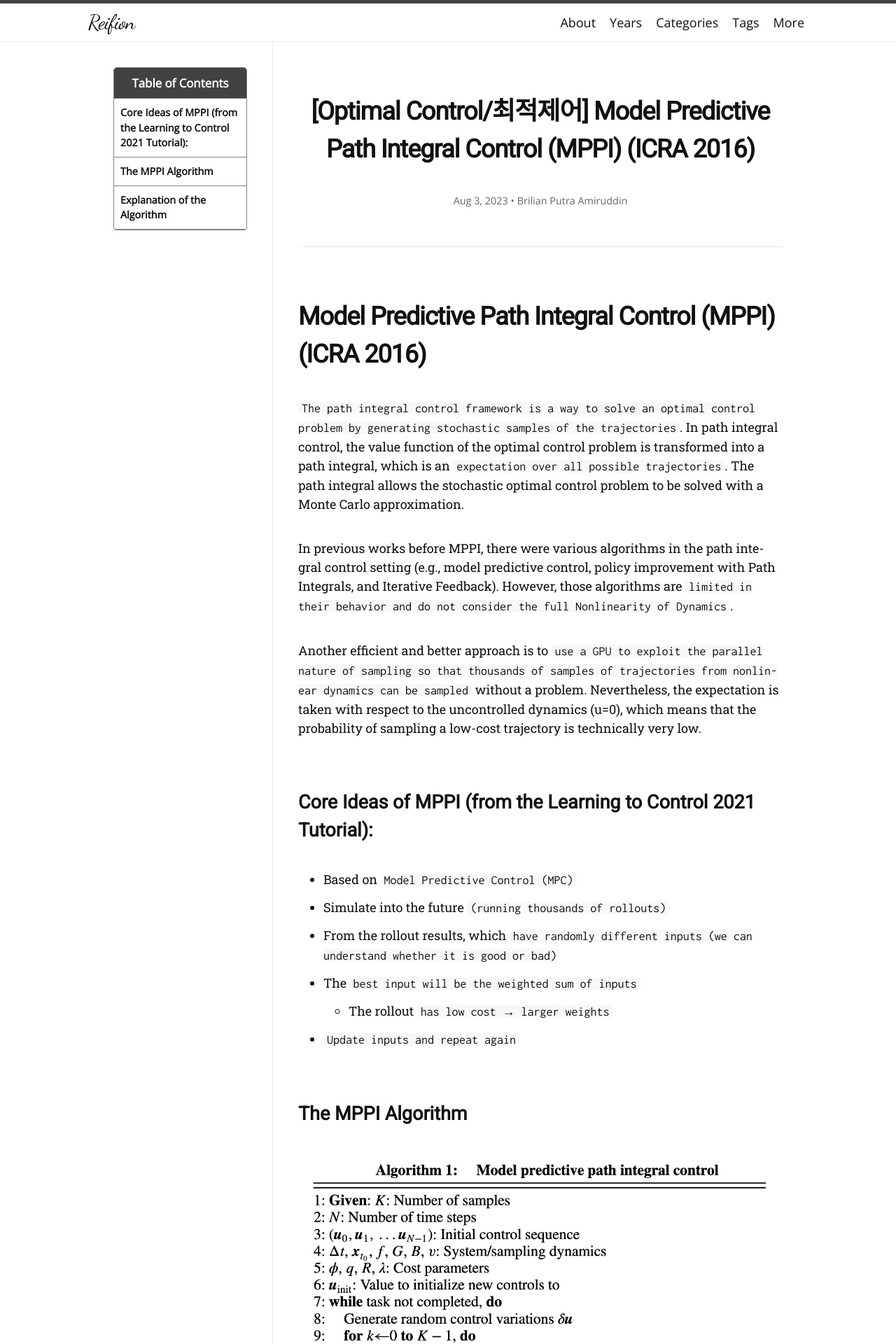
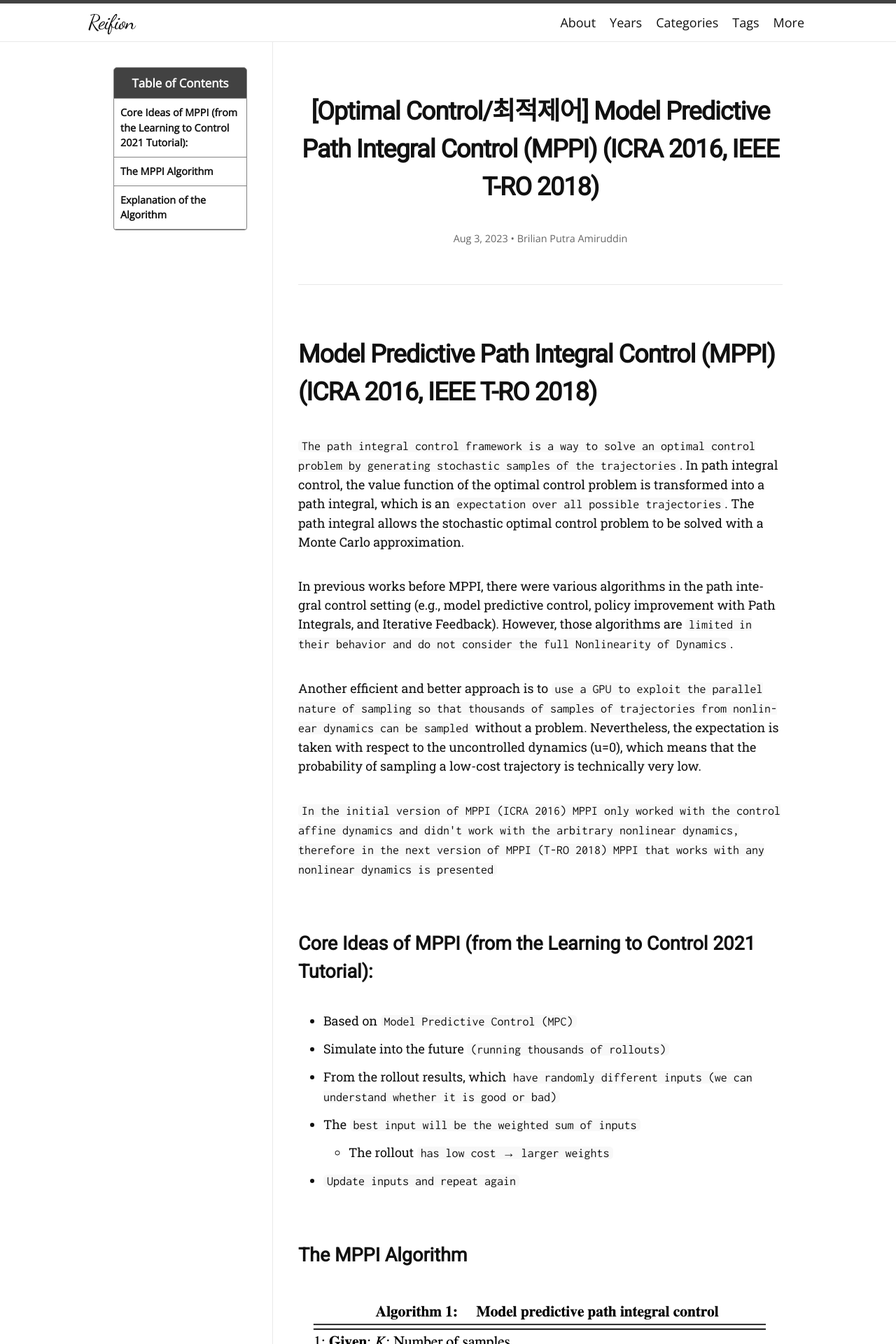
Before and after one commit to brilianputraa/brilianamiruddin.github.io, a Jekyll site: the page built from _posts/2023-08-03-mppi.md, in a window 1280 px wide. Shown: the top 1920 px of the page at 70% size. Built offline with Jekyll 4.4.1, drawn with Linux system fonts in a browser that asks for light colours; nearby versions of some CDN libraries; some web fonts are replaced.

Commit message:
Update 2023-08-03-mppi.md

```diff
--- a/_posts/2023-08-03-mppi.md
+++ b/_posts/2023-08-03-mppi.md
@@ -1,6 +1,6 @@
 ---
 layout: post
-title: "[Optimal Control/최적제어] Model Predictive Path Integral Control (MPPI) (ICRA 2016)"
+title: "[Optimal Control/최적제어] Model Predictive Path Integral Control (MPPI) (ICRA 2016, IEEE T-RO 2018)"
 toc: true
 mathjax: true
 categories: study-log
@@ -8,13 +8,15 @@ author:
   - Brilian Putra Amiruddin
 tags: [optimal_control,optimization,mppi,learning]
 ---
-# Model Predictive Path Integral Control (MPPI) (ICRA 2016)
+# Model Predictive Path Integral Control (MPPI) (ICRA 2016, IEEE T-RO 2018)
 
 `The path integral control framework is a way to solve an optimal control problem by generating stochastic samples of the trajectories`. In path integral control, the value function of the optimal control problem is transformed into a path integral, which is an `expectation over all possible trajectories`. The path integral allows the stochastic optimal control problem to be solved with a Monte Carlo approximation.
 
 In previous works before MPPI, there were various algorithms in the path integral control setting (e.g., model predictive control, policy improvement with Path Integrals, and Iterative Feedback). However, those algorithms are `limited in their behavior and do not consider the full Nonlinearity of Dynamics`.
 
 Another efficient and better approach is to `use a GPU to exploit the parallel nature of sampling so that thousands of samples of trajectories from nonlinear dynamics can be sampled` without a problem. Nevertheless, the expectation is taken with respect to the uncontrolled dynamics (u=0), which means that the probability of sampling a low-cost trajectory is technically very low.
+
+`In the initial version of MPPI (ICRA 2016) MPPI only worked with the control affine dynamics and didn't work with the arbitrary nonlinear dynamics, therefore in the next version of MPPI (T-RO 2018) MPPI that works with any nonlinear dynamics is presented`
 
 ## Core Ideas of MPPI (from the Learning to Control 2021 Tutorial):
 
```
